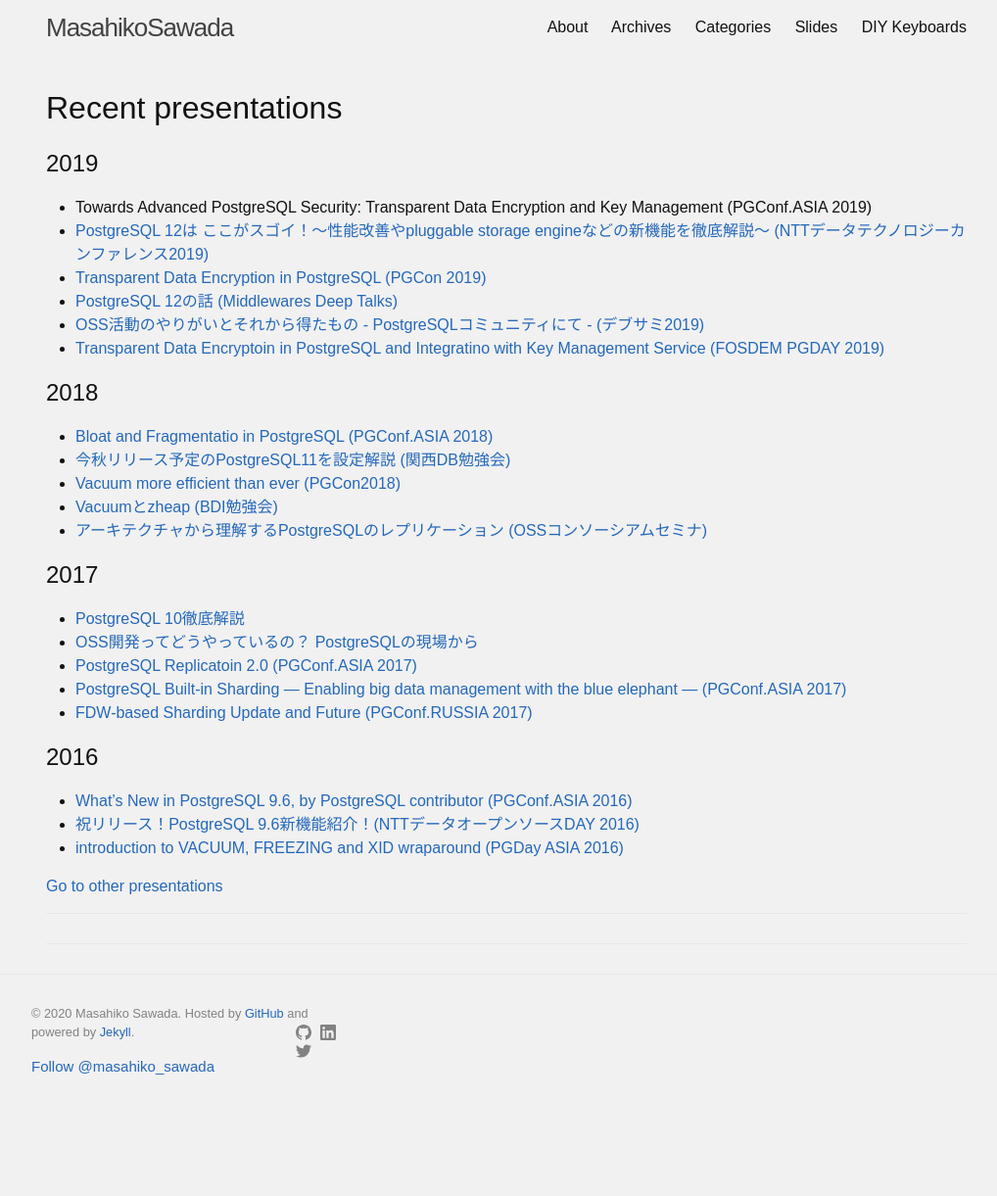
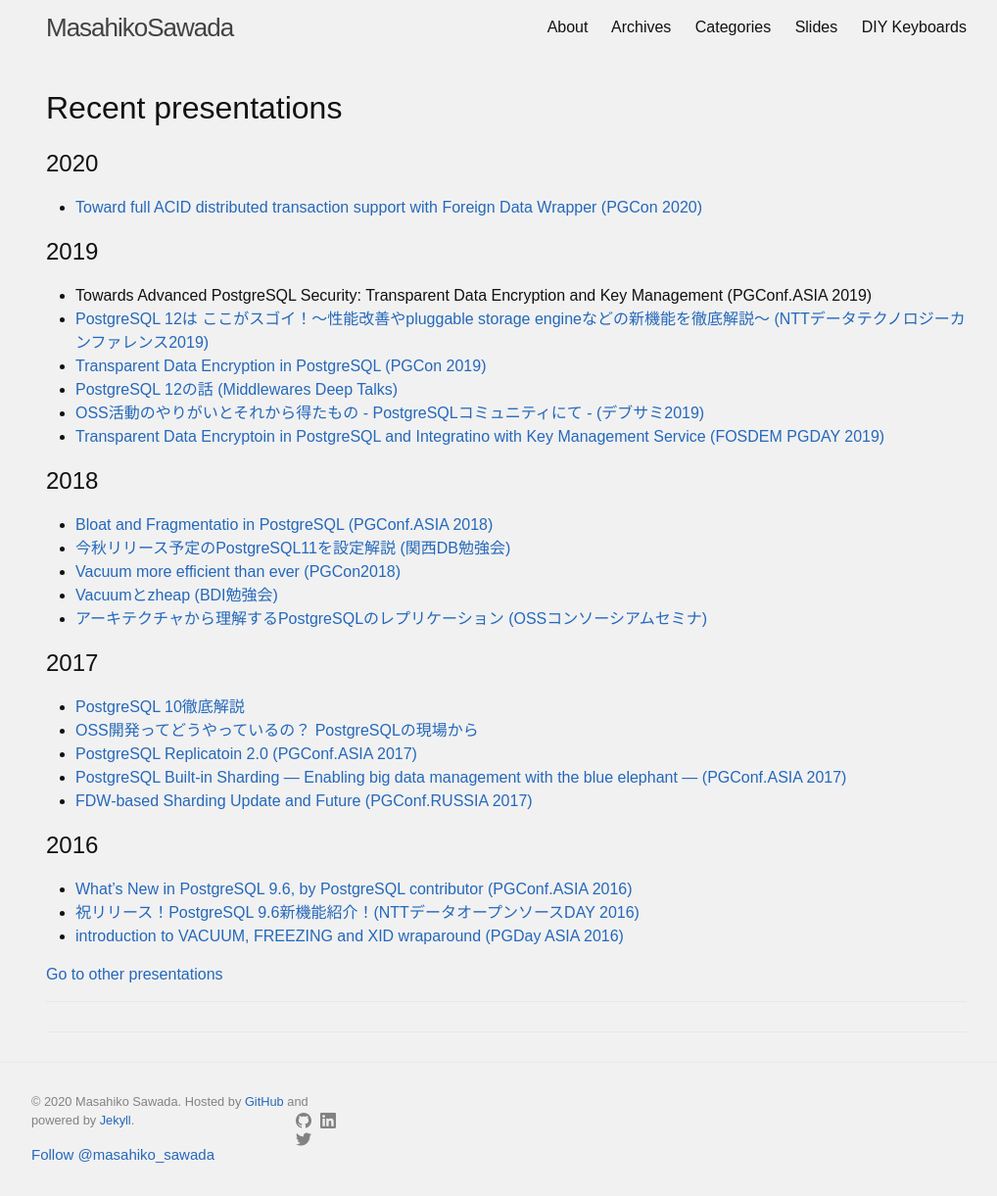
Before and after one commit to MasahikoSawada/masahikosawada.github.io, a Jekyll site: the page built from slides.md, in a window 1280 px wide. Shown: the whole page at 98% size, without its empty margins (123-1141 px from the left). Built offline with Jekyll 4.4.1, drawn with Linux system fonts in a browser that asks for light colours; comment, search, counter and statistics services are not loaded; before the commit the page ends 1131 px from its top, so only the background shows below that.

Commit message:
Update slides.md

```diff
--- a/slides.md
+++ b/slides.md
@@ -5,6 +5,9 @@
 ---
 
 # Recent presentations
+
+## 2020
+* [Toward full ACID distributed transaction support with Foreign Data Wrapper (PGCon 2020)](https://www.pgcon.org/events/pgcon_2020/schedule/session/78-toward-full-acid-distributed-transaction-support-with-foreign-data-wrapper/)
 
 ## 2019
 * Towards Advanced PostgreSQL Security: Transparent Data Encryption and Key Management (PGConf.ASIA 2019)
```
